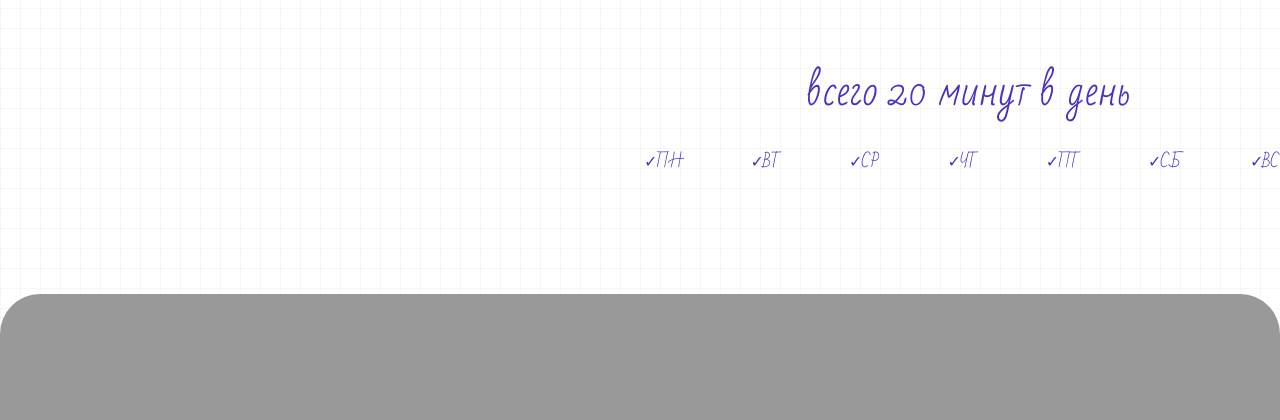
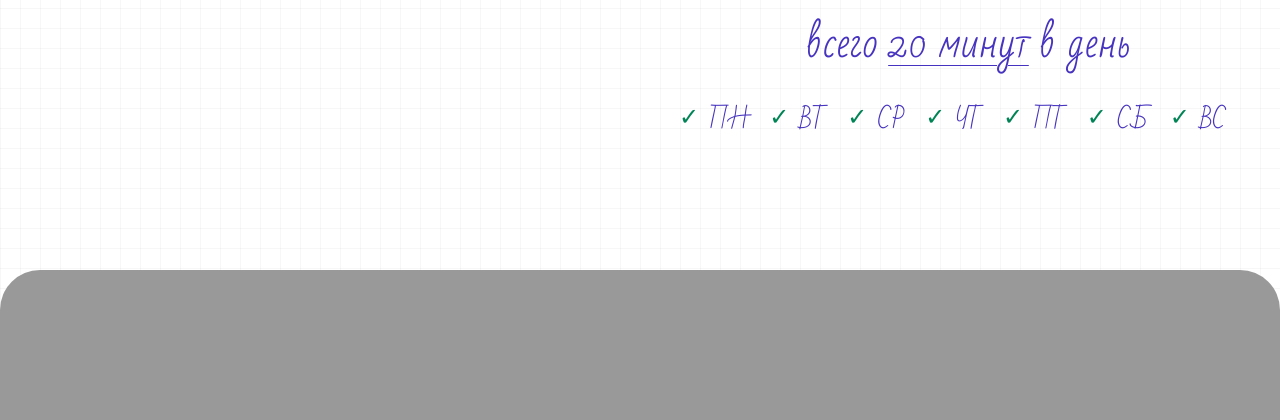
Before and after one commit to AlexsandrSF/remever_lending, a Flask app: page / in a window 1280 px wide. Shown: the part 5192-5612 px from the top of the page. Run offline with Flask 3, Linux system fonts and the light colour scheme.

Commit message:
Fix block easily embed #2 week days and check fix

```diff
--- a/static/css/style.css
+++ b/static/css/style.css
@@ -83,14 +83,34 @@ h3 {
   /* font-style: normal; */
 }
 
+.font-bad-script li {
+  font-family: "Bad Script";
+  font-weight:lighter;
+  font-size: 24px;
+}
+
 .font-motivat-headline {
     display: inline-block;
     align-items: center;
     color: var(--color-primary);
-    font-family: "Bad Script", cursive;
+    font-family: "Bad Script";
     font-size: 40px;
-    margin-bottom: 12px;
 }
+
+.font-motivat-headline-underline {
+    display: inline-block;
+    align-items: center;
+    color: var(--color-primary);
+    font-family: "Bad Script";
+    font-size: 40px;
+    text-decoration: underline;
+    text-underline-offset: 8px;
+    text-decoration-thickness: 1px;
+    text-decoration-color: var(--color-primary);
+}
+
+
+
 
 /* ====================   Layout Components   ========================================================================== */
 .container {
@@ -488,7 +508,6 @@ section {
   }
 
 .twenty-minutes {
-  gap: 16px;
 }
 
 
@@ -519,8 +538,16 @@ section {
 .days-list li.checked::before {
   content: "✓";
   position: absolute;
-  left: -12px;
+  left: -30px;       /* возможно, потребуется подправить */
+  color: #008456;
+  font-size: 24px;   /* 👈 размер галочки */
+  line-height: 1;    /* 👈 убирает лишние отступы по высоте */
+  top: 8%;          /* 👈 центрирование по вертикали */
 }
+
+
+
+
 
 /* =====================   Video Section   ========================================================================== */
 .video-placeholder {
@@ -708,13 +735,13 @@ section {
   .routine-schedule {
     display: grid;
     text-align: center;
-    gap: 8em;
+    gap: 80px;
   }
 
   .days-list {
-    justify-content: space-between;
-    gap: 32px
-    padding: 32 0 32 0;
+    justify-content: center;
+    gap: 50px;
+    padding: 12px 0px;
   }
 
   .footer-inner {
--- a/templates/index.html
+++ b/templates/index.html
@@ -347,7 +347,9 @@
                             <a href="#start" class="btn btn-primary">Начать сейчас</a>
                         </div>
                         <div class="twenty-minutes">
-                            <p><span class="font-motivat-headline font-bad-script">всего 20 минут в день</span></p>
+                            <p>
+                                <span class="font-motivat-headline font-bad-script">всего <span class="font-motivat-headline-underline">20 минут</span> в день</span>
+                            </p>
                             <ul class="days-list font-bad-script">
                                 <li class="checked">ПН</li>
                                 <li class="checked">ВТ</li>
```
